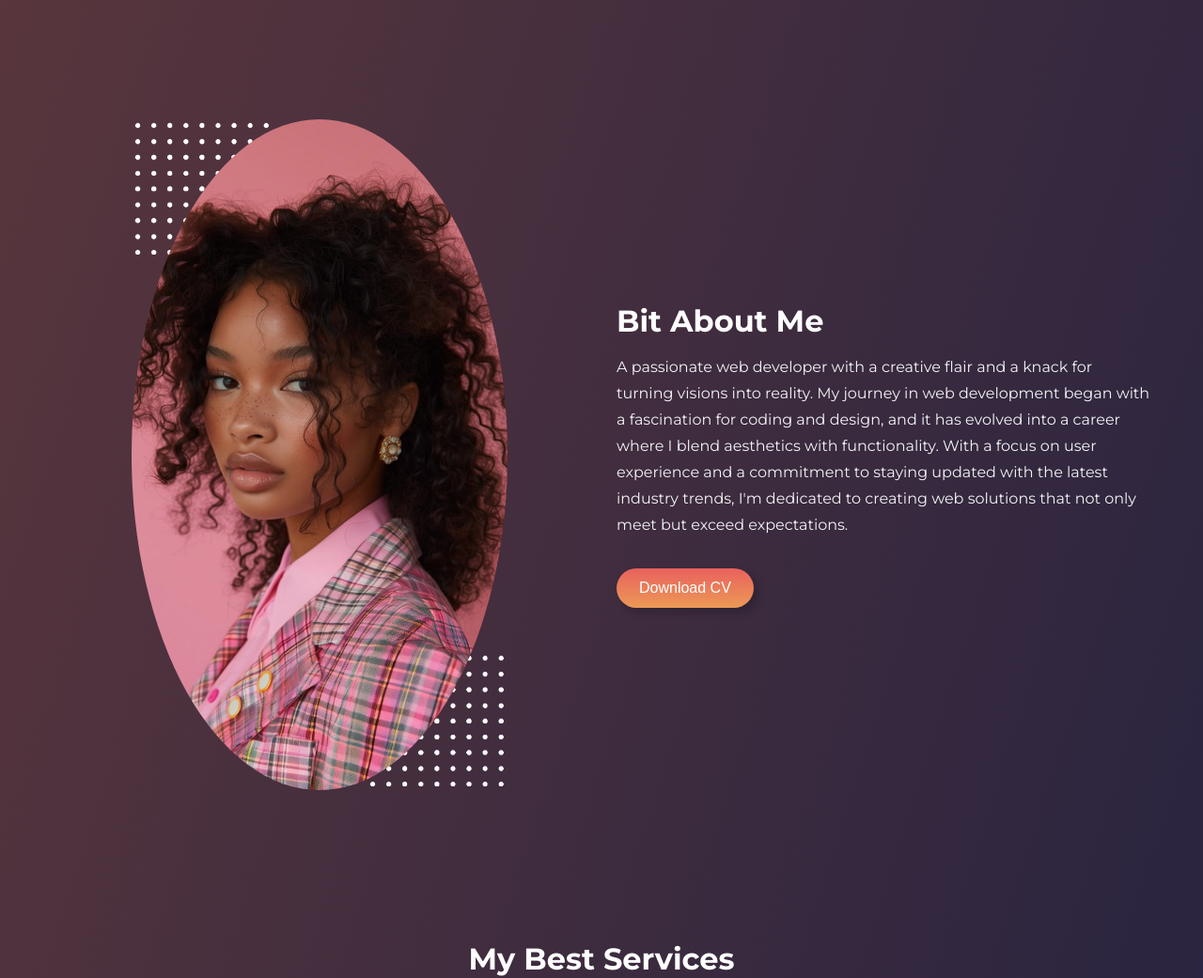
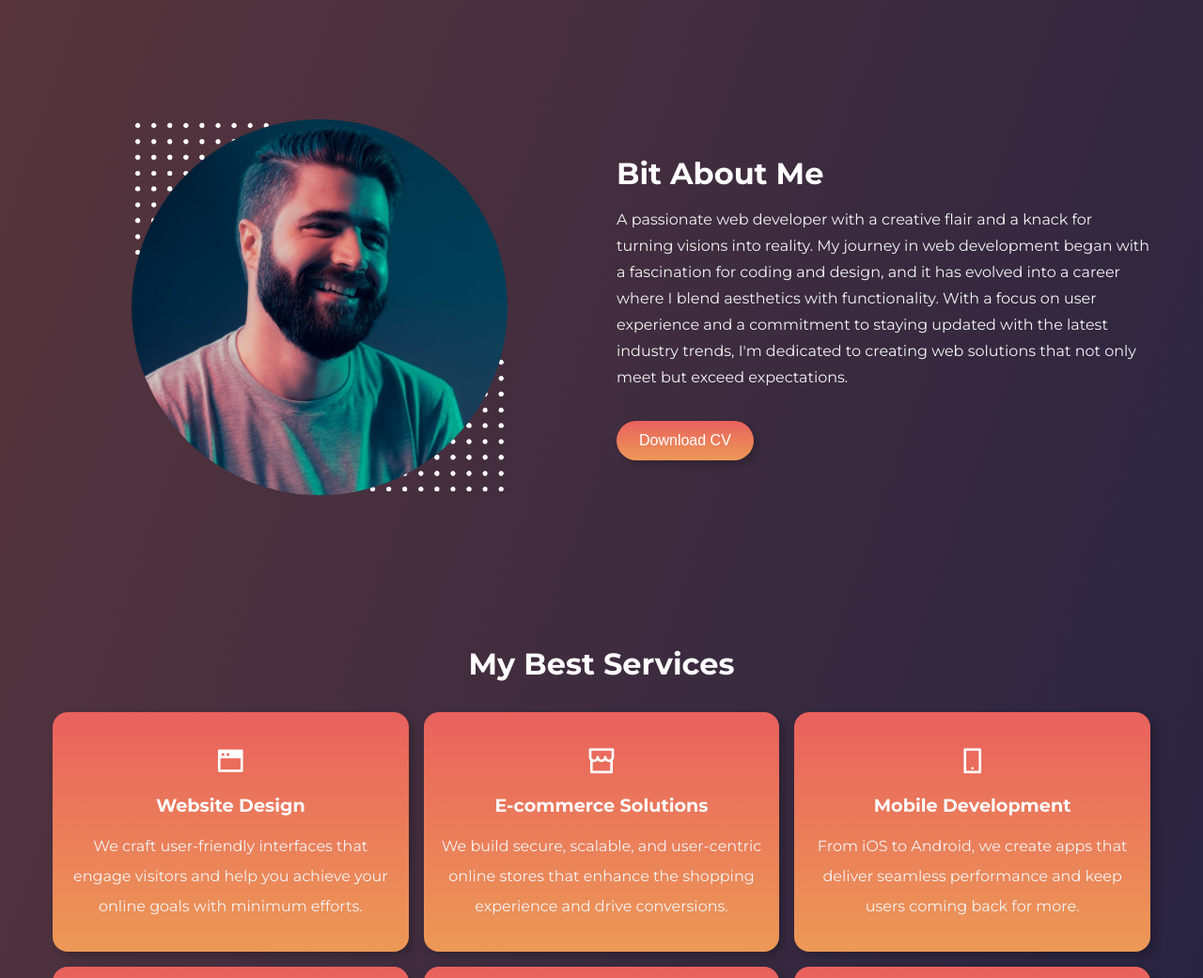
Before and after one commit to ellenaokpani/ellenaportfolio, a plain HTML site: page Ellena Portfolio/index.html in a window 1280 px wide. Shown: the part 1020-2061 px from the top of the page at 94% size. Drawn offline with nearby package versions, Linux system fonts and the light colour scheme.

Commit message:
Update index.html

```diff
--- a/Ellena Portfolio/index.html
+++ b/Ellena Portfolio/index.html
@@ -49,7 +49,7 @@
       <div class="about__image">
         <img src="assets/bg.png" alt="bg" class="about__bg-1" />
         <img src="assets/bg.png" alt="bg" class="about__bg-2" />
-        <img src="assets/about.jpeg" alt="about" class="about__img" />
+        <img src="assets/about.jpg" alt="about" class="about__img" />
       </div>
       <div class="about__content">
         <h2 class="section__header">Bit About Me</h2>
```
